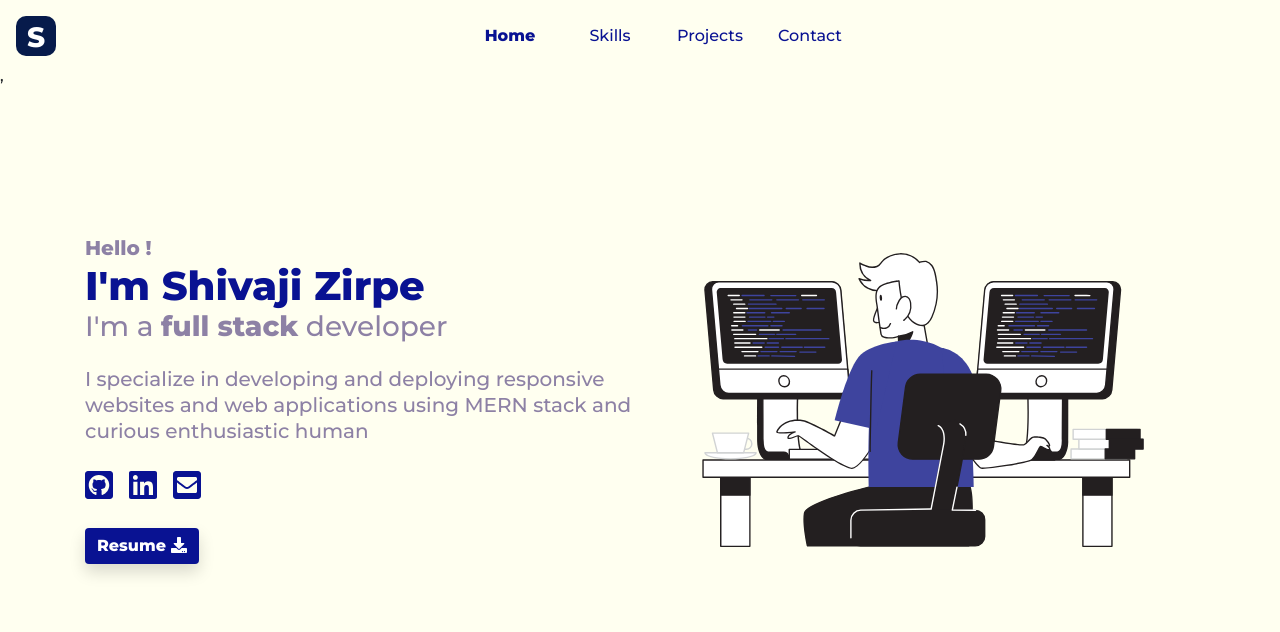
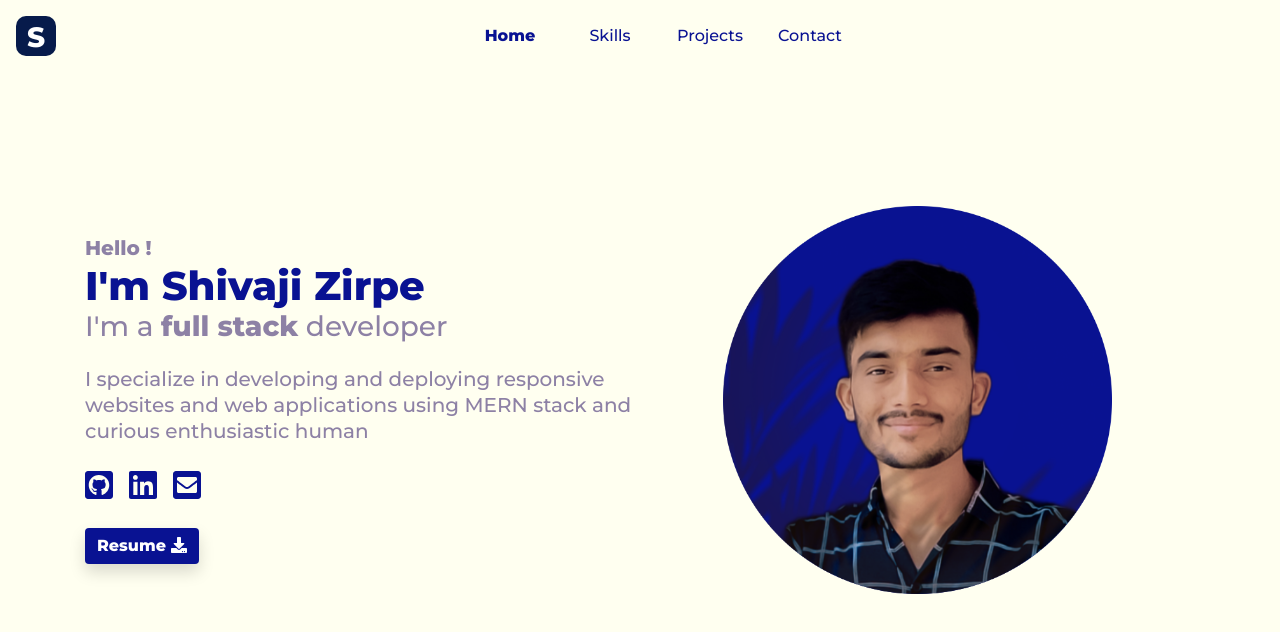
Before and after one commit to CodEsHiVaz/Portpholio-repository, a React (Create React App) app: page / in a window 1280 px wide. Shown: the top 632 px of the page. Built offline with nearby package versions, Linux system fonts and the light colour scheme.

Commit message:
profile picture added

```diff
--- a/src/Modules/Home.jsx
+++ b/src/Modules/Home.jsx
@@ -3,7 +3,6 @@ import CustomNav from "../Components/NavBar";
 import { Container, Button } from "react-bootstrap";
 import { FontAwesomeIcon } from "@fortawesome/react-fontawesome";
 import { faGithubSquare, faLinkedin } from "@fortawesome/free-brands-svg-icons";
-import CodingSvg from "../Icons/coding";
 import useWindowDimensions from "../utils/dimensionHelper";
 import {
   faEnvelopeSquare,
@@ -97,7 +96,14 @@ const Home = ({ history }) => {
               </div>
             </div>
             <div className="w-50 my-auto d-none d-md-block">
-              <CodingSvg />
+              <img
+                style={{
+                  width: "70%",
+                  marginLeft: "15%",
+                }}
+                src="profile.png"
+                alt=""
+              />
             </div>
           </div>
         </Container>
--- a/src/index.js
+++ b/src/index.js
@@ -7,9 +7,9 @@ import 'bootstrap/dist/css/bootstrap.min.css';
 
 ReactDOM.render(
   <React.StrictMode>
-    <App />,
+    <App />
   </React.StrictMode>,
-  document.getElementById('root')
+  document.getElementById("root")
 );
 
 
```
Also changed, not shown: public/profile.png (added).
